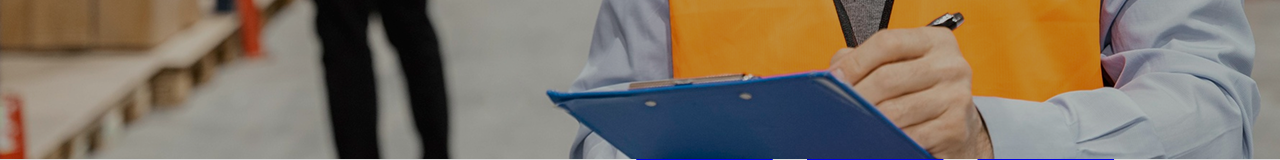
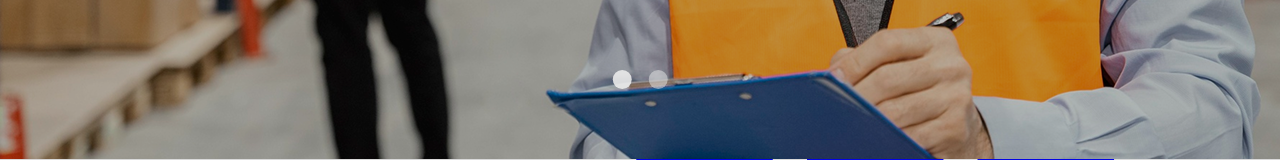
Before and after one commit to Gianva23/Estudio_PIMSI, a React (Create React App) app: page / in a window 1280 px wide. Shown: the part 741-901 px from the top of the page. Built offline with nearby package versions, Linux system fonts and the light colour scheme.

Commit message:
Agrego Home Slice

```diff
--- a/src/sections/Home/Home.css
+++ b/src/sections/Home/Home.css
@@ -14,12 +14,13 @@
     position: relative;
     height: 788px;
     width: 100%;
+    overflow: hidden;
 }
-.img-back{
+.img-back-slide {
+    position: absolute;
+    top: 0;
     width: 100%;
     height: 100%;
-    position: absolute;
-    background-image: url('../../assets/images/Group_10.png');
     background-size: cover;
     background-position: center;
     background-repeat: no-repeat;
@@ -31,6 +32,29 @@
     position: absolute;
     background-color: rgba(0, 0, 0, 0.25);
     z-index: 1;
+}
+.img-dots{
+    position: absolute;
+    bottom: 70px;
+    left: 50%;
+    transform: translateX(-50%);
+    display: flex;
+    gap: 16.5px;
+    z-index: 2;
+}
+.dot {
+    width: 19px;
+    height: 19px;
+    border-radius: 50%;
+    background: #EAEAEA;
+    opacity: 0.5;
+    border: none;
+    cursor: pointer;
+    transition: opacity 1.5s;
+}
+.dot.active {
+    background: #EAEAEA;
+    opacity: 0.9;
 }
 .home-cosas{
     display: flex;
--- a/src/sections/Home/Home.jsx
+++ b/src/sections/Home/Home.jsx
@@ -1,10 +1,55 @@
+import { useState, useEffect, useRef } from 'react';
 import './Home.css'
-import Group_10 from '../../assets/images/Group_10.png';
+import img1 from '../../assets/images/Group_10.png';
+import img2 from '../../assets/images/Group_11.png';
+
+const backgroundImages = [img1, img2];
+
 function Home() {
+    const [currentIndex, setCurrentIndex] = useState(0);
+    const intervalRef = useRef(null);
+
+    const startAutoSlide = () => {
+        if (intervalRef.current) {
+            clearInterval(intervalRef.current);
+        }
+        intervalRef.current = setInterval(() => {
+            setCurrentIndex((prev) => (prev + 1) % backgroundImages.length);
+        }, 10000);
+    };
+
+    const handleDotClick = (index) => {
+        setCurrentIndex(index);
+    };
+
+    useEffect(() => {
+        startAutoSlide();
+        return () => clearInterval(intervalRef.current);
+    }, [currentIndex]);
+
     return (
         <div className="home-container">
-            <div className='img-back'></div>
+            {backgroundImages.map((src, idx) => (
+                <div
+                    key={idx}
+                    className="img-back-slide"
+                    style={{
+                        backgroundImage: `url(${src})`,
+                        left: `${(idx - currentIndex) * 100}%`,
+                        transition: "left 1.5s ease-in-out",
+                    }}
+                ></div>
+            ))}
             <div className='img-filtro'></div>
+            <div className='img-dots'>
+                {backgroundImages.map((_, i) => (
+                    <button
+                        key={i}
+                        className={`dot ${i === currentIndex ? "active" : ""}`}
+                        onClick={() => handleDotClick(i)}
+                    ></button>
+                ))}
+            </div>
             <div className='home-cosas'>
                 <p className='home-texto'>Soluciones integrales para tu comercio</p>
                 <p className='home-texto2'>Somos una consultora especializada en brindar herramientas necesarias y eficientes para mejorar tu negocio</p>
```
Also changed, not shown: src/assets/images/Group_11.png (added), 6 other files (tests, documents, lock files or other folders).
